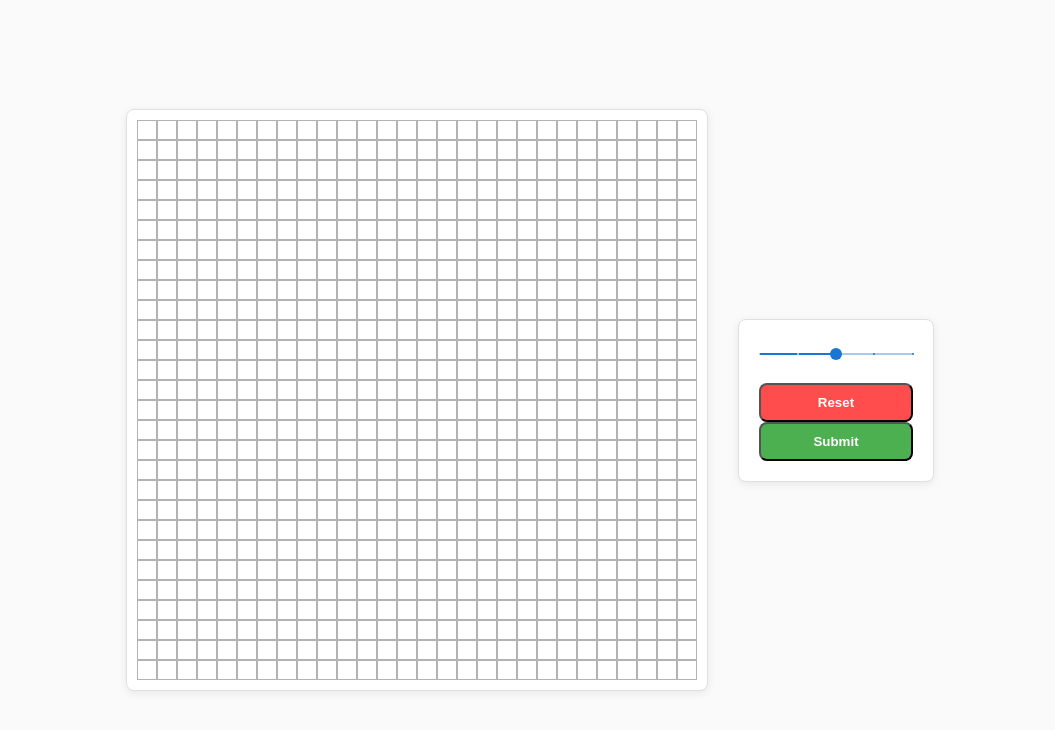
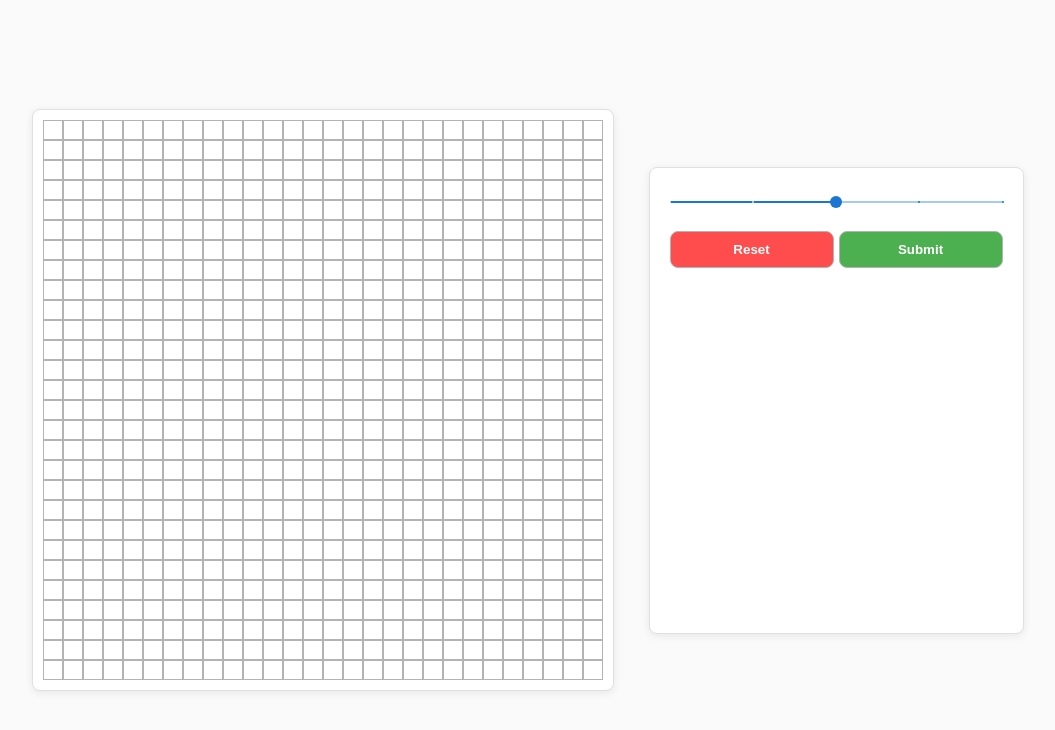
Before and after one commit to Pilibab/cnn-web-app, a React (Create React App) app in the folder frontend/: page / in a window 1280 px wide. Shown: the top 730 px of the page, without its empty margins (110-1165 px from the left). Built offline with nearby package versions, Linux system fonts and the light colour scheme.

Commit message:
frontend implemented

```diff
--- a/frontend/src/components/SidePanel.jsx
+++ b/frontend/src/components/SidePanel.jsx
@@ -22,7 +22,7 @@ const SidePanel = ({ children }) => {
                 marks
             />
 
-            <div >
+            <div className='btns-components'>
                 {children}
             </div>
         </div>
--- a/frontend/src/styles/Button.css
+++ b/frontend/src/styles/Button.css
@@ -4,6 +4,7 @@
     font-weight: bold;
     cursor: pointer;
     width: 100%;
+    border: 1px solid rgba(179, 179, 179, 1);
 }
 
 /* Variants */
--- a/frontend/src/styles/SidePanel.css
+++ b/frontend/src/styles/SidePanel.css
@@ -8,4 +8,20 @@
     box-shadow: 0 2px 8px rgba(0, 0, 0, 0.08);
     height: fit-content;
     border: 1px solid #e0e0e0;
+
+    /* Set a standard phone width */
+    width: 375px;
+
+    /* Set a standard phone height */
+    height: 467px;
+
+    /* Optional: Center it or give it some room */
+    margin: 5px;
+    /* --- CHANGES END HERE --- */
 }
+
+.btns-components {
+    display: flex;
+    flex-direction: row;
+    gap: 5px;
+}
```
